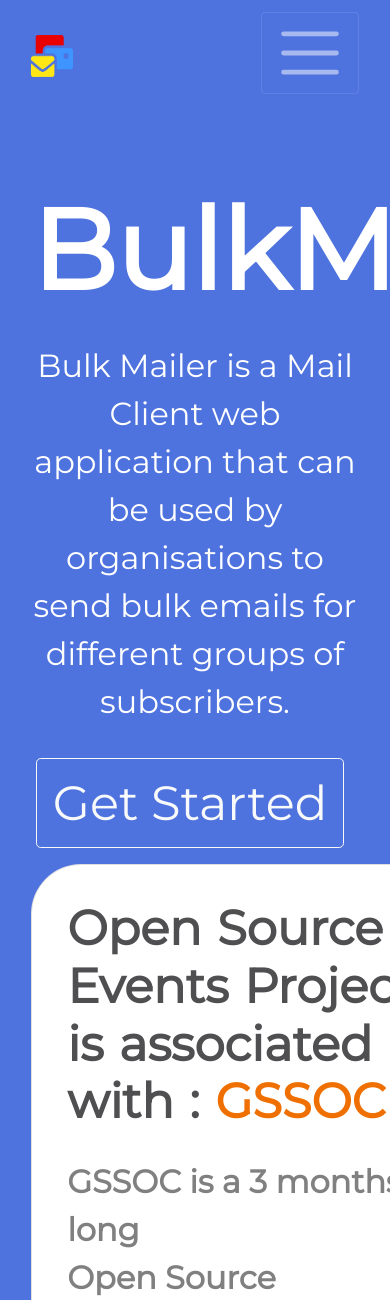
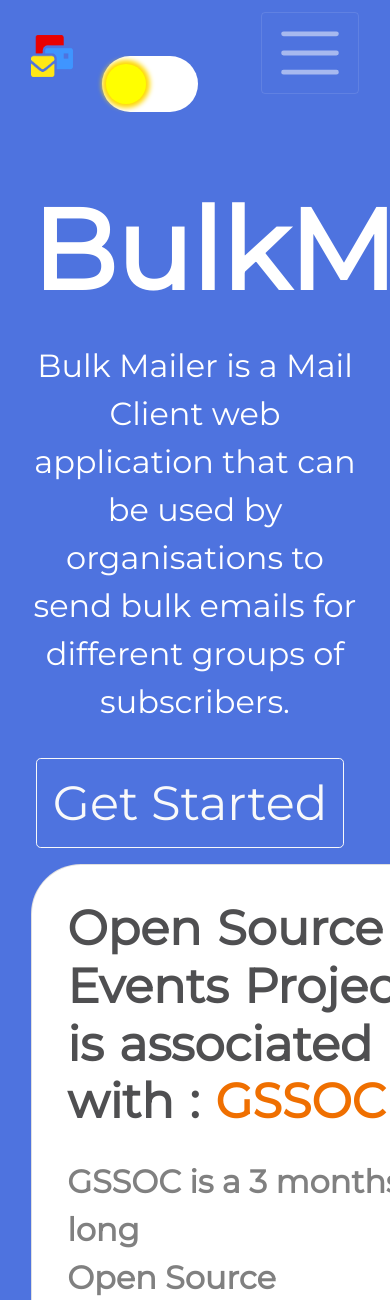
Before and after one commit to vigneshshettyin/Bulk-Mailer, a Flask app: page / in a window 390 px wide; the page is wider, and only the part inside the window is pictured. Shown: the top 1300 px of that part. Run offline with Flask 2, Linux system fonts and the light colour scheme; data that the repository does not hold is empty; some libraries are stand-ins or nearby versions.

Commit message:
added the dark mode toggle button

```diff
--- a/templates/landing.html
+++ b/templates/landing.html
@@ -79,13 +79,126 @@ a
   }
 }
 
+.switch {
+  position: absolute;
+  display: inline-block;
+  width: 3.8rem;
+  right:7rem;
+  top:3.7rem;
+  z-index: 10;
+  height: 2.1rem;
+}
 
+/*   // Hide checkbox
+ */
+.switch input {
+  opacity: 0;
+  width: 0;
+  height: 0;
+}
+
+/*   // The slider
+   */
+.slider2 {
+  position: absolute;
+  cursor: pointer;
+  top: 0;
+  left: 0;
+  right: 0;
+  bottom: 0;
+  background-color: #fff;
+  transition: 0.4s ease-in-out;
+}
+
+/*
+  // Design of slider for light mode
+ */
+.slider2:before {
+  position: absolute;
+  content: "";
+  height: 23px;
+  width: 23px;
+  left: 6px;
+  bottom: 6px;
+  background-color: yellow;
+  box-shadow: 0px 0px 5px 4px #ffd900;
+  transition: 0.4s;
+}
+
+/*   // When theme is dark, background is dark */
+.theme-dark .slider2 {
+  background-color: #3a2864;
+}
+
+/*    // If theme is dark, but slider is to the left, move it to the right and turn it into a moon
+ */
+.theme-dark .slider2:before {
+  transform: translateX(26px);
+  height: 3px;
+  width: 3px;
+  background-color: lightgrey;
+  bottom: 15px;
+  left: 10px;
+  box-shadow: 10px -7px 0px 1px lightgrey, -4px -8px 0px 0px lightgrey, 6px 6px 0px 1px lightgrey, 5px -1px 5px 13px white, 5px -1px 0px 12px white;
+}
+
+/* Rounded sliders */
+.slider2.round {
+  border-radius: 34px;
+}
+
+.slider2.round:before {
+  border-radius: 50%;
+}
+
+.theme-dark body {
+  background-color: black;
+}
+
+.theme-light body {
+  background-color: aliceblue;
+}
+
+/* On screens that are 992px or less, set the background color to blue */
+@media screen and (max-width: 992px) {
+  .switch{
+    right: 12rem;
+    width: 6rem;
+    top:3.5rem;
+    height: 3.5rem;
+  }
+  .theme-dark .slider2:before {
+    transform: translateX(26px);
+    height: 20px;
+    width: 20px;
+    background-color: lightgrey;
+    bottom: 18px;
+    left: 28px;
+  }
+  .slider2:before {
+    position: absolute;
+    content: "";
+    height: 40px;
+    width: 40px;
+    left: 4px;
+    bottom: 8px;
+    background-color: yellow;
+    box-shadow: 0px 0px 5px 4px #ffd900;
+    transition: 0.4s;
+}
+}
   </style>
 </head>
 
 <body>
     <!-- Back to top button -->
 <a onclick="topFunction()" id="button" title="Go to top"></a>
+
+<!-- toggle button -->
+<label id ="switch" class="switch">
+  <input type="checkbox" onchange="toggleTheme()" id="slider">
+  <span class="slider2 round"></span>
+</label>
 
 <!-- preloader -->
 <div class=" text-center outer">
@@ -447,6 +560,32 @@ function topFunction() {
         });
     </script>
 
+    <script>
+      function setTheme(themeName) {
+        localStorage.setItem('theme', themeName);
+        document.documentElement.className = themeName;
+    }
+
+    // When toggle is switched, check local storage for the currently stored theme, and switch it to the opposite
+
+    function toggleTheme() {
+        if (localStorage.getItem('theme') === 'theme-dark') {
+            setTheme('theme-light');
+        } else {
+            setTheme('theme-dark');
+        }
+    }
+
+    // Invoke function on loading page - check storage if a previous theme was stored, if not, load default (light) theme
+
+    (function () {
+        if (localStorage.getItem('theme') === 'theme-dark') {
+            setTheme('theme-dark');
+        } else {
+            setTheme('theme-light');
+        }
+    })();
+    </script>
 </body>
 
 </html>
```
